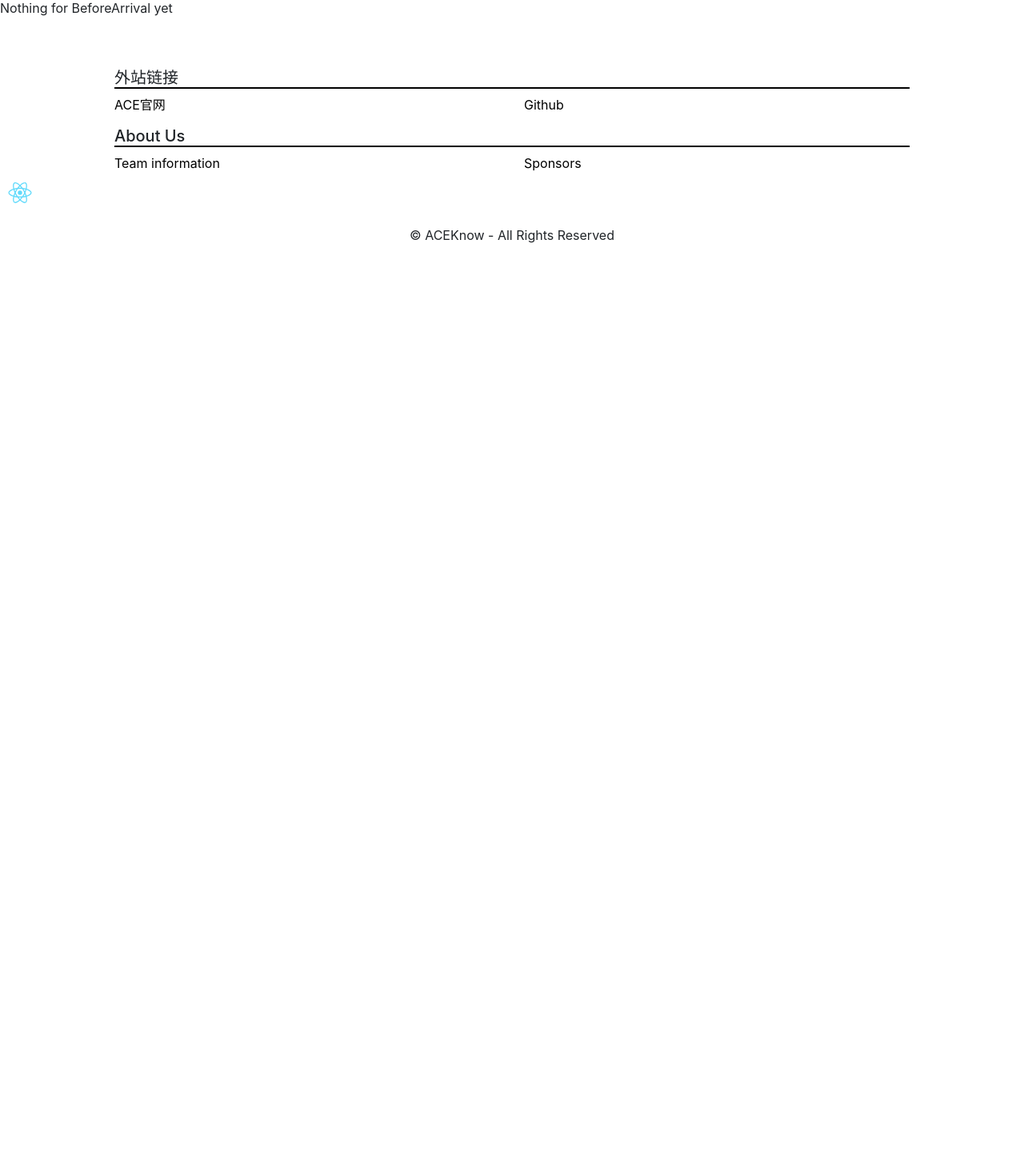
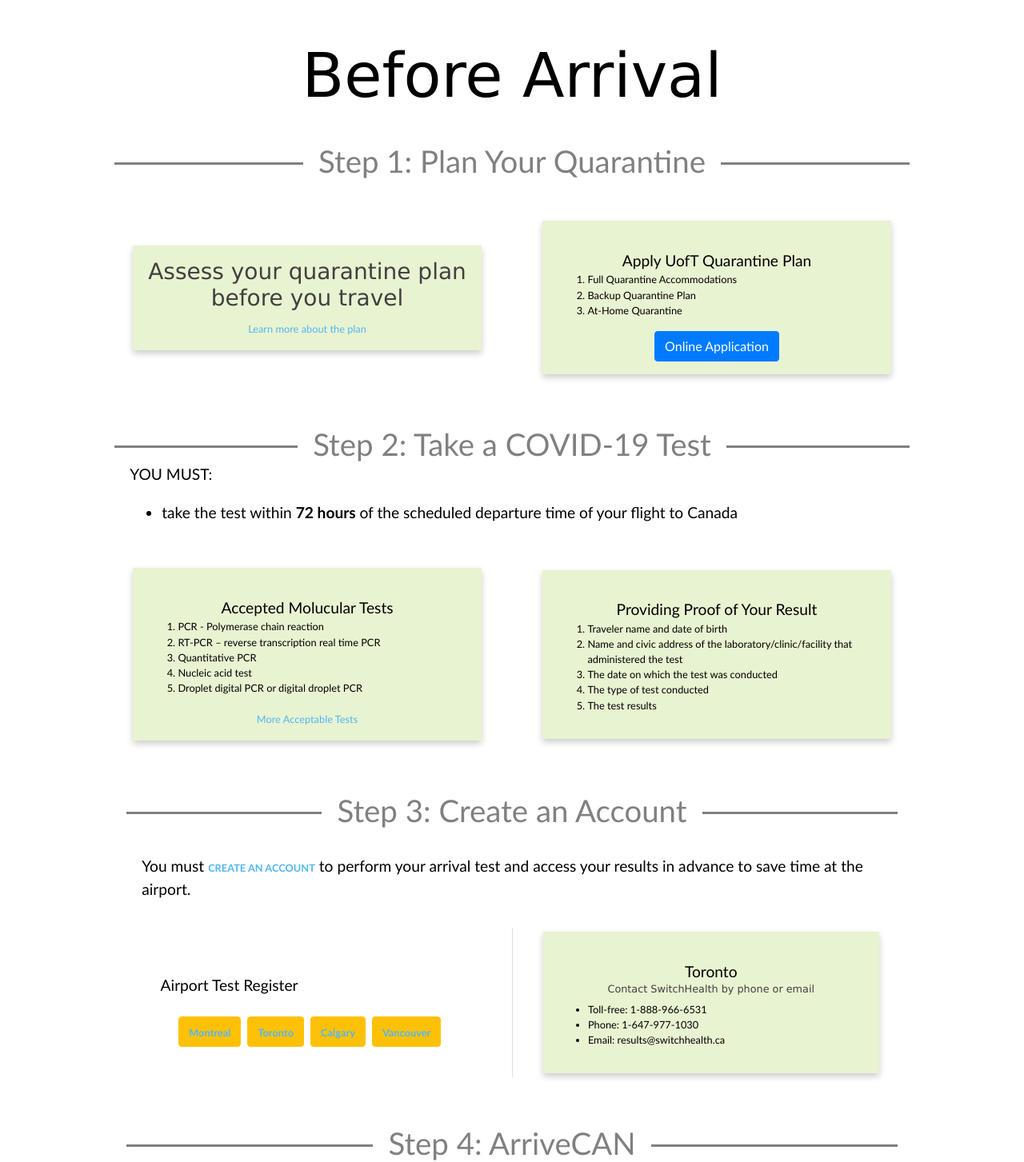
Before and after one commit to UTACE/ACEKnow, a React (Create React App) app in the folder frontend/: page /tocanada/before in a window 1280 px wide. Shown: the part 58-1511 px from the top of the page at 80% size. Before the commit the page ends 800 px from the top, so only its background shows below. Built offline with nearby package versions, Linux system fonts and the light colour scheme.

Commit message:
add BeforeArrival Page

```diff
--- a/frontend/src/Components/Canada/BeforeArrival.js
+++ b/frontend/src/Components/Canada/BeforeArrival.js
@@ -1,13 +1,145 @@
 import React from 'react';
 import NavBar from "../Misc/NavBar";
 import Footer from "../HomePage/Footer";
+import '../../styles/BeforeArrival.css';
+import "../../../node_modules/bootstrap/dist/css/bootstrap.css";
+import "../../../node_modules/bootstrap/dist/css/bootstrap.min.css";
+//import Dropdown from 'react-bootstrap/Dropdown';
+
 
 class BeforeArrival extends React.Component {
   render() {
     return (
       <div>
         <NavBar/>
-        <div>Nothing for BeforeArrival yet</div>
+        <h1>Before Arrival</h1>
+        <div className="main-session">
+          <div className="container">
+            <h2><span>Step 1: Plan Your Quarantine</span></h2>
+            <br></br>
+            <div class="row align-items-center">
+              <div class="col">
+                <div class="info-card">
+                    <h3 class="h3">Assess your quarantine plan before you travel</h3>
+                    <a href="https://travel.gc.ca/travel-covid/travel-restrictions/isolation/quarantine-start">Learn more about the plan</a>
+                </div>
+              </div>
+              <div class="col">
+                  <div class="info-card">
+                    <p class="p1">Apply UofT Quarantine Plan</p>
+                    <ol>
+                      <li>Full Quarantine Accommodations</li>
+                      <li>Backup Quarantine Plan</li>
+                      <li>At-Home Quarantine</li>
+                    </ol>
+                    <a href="https://starportal.utoronto.ca/StarRezPortalX/3CF1ABA3/42/3919/Mandatory_Quarantine-Quarantine_Program_R" class="btn btn-primary">Online Application</a>
+                  </div>
+                </div>
+              </div>
+          </div>
+
+          <br></br><br></br>
+          <div className="container">
+            <h2><span>Step 2: Take a COVID-19 Test</span></h2>
+            <p class="p1">YOU MUST: </p>
+            <ul>
+              <li class="p1">take the test within <strong>72 hours </strong>of the scheduled departure time of your flight to Canada</li>
+            </ul>
+
+            <div class="row align-items-center">
+              <div class="col">
+                <div class="info-card">
+                    <p class="p1">Accepted Molucular Tests</p>
+                    <ol>
+                      <li>PCR - Polymerase chain reaction</li>
+                      <li>RT-PCR – reverse transcription real time PCR</li>
+                      <li>Quantitative PCR</li>
+                      <li>Nucleic acid test</li>
+                      <li>Droplet digital PCR or digital droplet PCR</li>
+                    </ol>
+                    <a href="http://test.canada.ca/covid-19-guidance/proto/travel/travel-2.0/planning-entry/flying-testing-requirements.html#getting-tested">More Acceptable Tests</a>
+                  </div>
+              </div>
+              <div class="col">
+                  <div class="info-card">
+                    <p class="p1">Providing Proof of Your Result</p>
+                    <ol>
+                      <li>Traveler name and date of birth</li>
+                      <li>Name and civic address of the laboratory/clinic/facility that administered the test</li>
+                      <li>The date on which the test was conducted</li>
+                      <li>The type of test conducted</li>
+                      <li>The test results</li>
+                    </ol>
+                  </div>
+                </div>
+              </div>
+
+            <br></br><br></br>
+            <div className="container">
+            <h2><span>Step 3: Create an Account</span></h2>
+            <br></br>
+            <p class="p1">You must <strong><a href="https://travel.gc.ca/travel-covid/travel-restrictions/flying-canada-checklist/covid-19-testing-travellers-coming-into-canada#register">CREATE AN ACCOUNT</a></strong> to perform your arrival test and access your results in advance to save time at the airport.</p>
+            <div class="row align-items-center">
+              <div class="col border-right">
+                <p class="p1">Airport Test Register</p>
+                <br></br>
+                <div class="row justify-content-center">
+                  <div class="btn-toolbar" role="toolbar" aria-label="Toolbar with button groups">
+                    <div class="btn-group mr-2" role="group" aria-label="First group">
+                      <button type="button" class="btn btn-secondary btn-warning"><strong><a href="https://info.biron.ca/inscription-yul">Montreal</a></strong></button>
+                    </div>
+                    <div class="btn-group mr-2" role="group" aria-label="Second group">
+                      <button type="button" class="btn btn-secondary btn-warning"><strong><a href="https://portal.switchhealth.ca/">Toronto</a></strong></button>
+                    </div>
+                    <div class="btn-group mr-2" role="group" aria-label="Third group">
+                      <button type="button" class="btn btn-secondary btn-warning"><strong><a href="https://travel.mandatory-testing.alberta.ca/">Calgary</a></strong></button>
+                    </div>
+                    <div class="btn-group mr-2" role="group" aria-label="Fourth group">
+                      <button type="button" class="btn btn-secondary btn-warning"><strong><a href="https://www.lifelabs.com/flyclear/onarrival/?myProvince=bc">Vancouver</a></strong></button>
+                    </div>
+                  </div>
+                </div>
+
+              </div>
+              <div class="col">
+                  <div class="info-card">
+                    <p class="p1">Toronto</p>
+                    <h3>Contact SwitchHealth by phone or email</h3>
+                    <ul>
+                      <li>Toll-free: 1-888-966-6531</li>
+                      <li>Phone: 1-647-977-1030</li>
+                      <li>Email: results@switchhealth.ca</li>
+                    </ul>
+                  </div>
+              </div>
+            </div>
+            </div>
+
+            <br></br><br></br>
+            <div className="container">
+            <h2><span>Step 4: ArriveCAN</span></h2>
+            <br></br>
+            <p class="p1">You must use ArriveCAN to <strong><a href="https://www.canada.ca/en/public-health/services/diseases/coronavirus-disease-covid-19/arrivecan.html#a3">SUBMIT YOUR TRAVEL DETAILS</a></strong> up to 72 hours before travel.</p>
+            </div>
+
+            <br></br><br></br><br></br>
+            <div className="container">
+            <h2><span>Step 5: Have Everything Ready</span></h2>
+            <br></br>
+            <p class="p1">You need to have your <strong>ArriveCAN receipt</strong> and <strong>Test Result </strong>ready to show when boarding.</p>
+            <p class="p1">Once you submit your information through ArriveCAN, a receipt will be displayed and emailed to you show the receipt to a Canadian border services officer when you enter you can show your ArriveCAN receipt from: <strong>the app, a screenshot, your email or a printout</strong>.</p>
+            </div>
+
+
+
+
+
+
+
+          </div>
+
+        </div>
+
         <Footer/>
       </div>
     );
--- /dev/null
+++ b/frontend/src/styles/BeforeArrival.css
@@ -0,0 +1,154 @@
+.ace-img {
+    max-width: 90%;
+    height: auto;
+    display: block;
+    margin: auto;
+    box-shadow: 0 0.5vw 1vw 0 rgba(0, 0, 0, 0.2), 0 0.7vw 2.5vw 0 rgba(0, 0, 0, 0.19);
+}
+
+img {
+    max-width: 100%;
+    height: auto;
+    display: block;
+    margin: auto;
+}
+
+h1 {
+    text-align: center;
+    font-family:'Lucida Sans', 'Lucida Sans Regular', 'Lucida Grande', 'Lucida Sans Unicode', Geneva, Verdana, sans-serif;
+    font-size: 6vw;
+    color:black;
+    padding: 4vw;
+}
+
+h2 {
+    width: 100%;
+    text-align: center;
+    border-bottom: 0.25vw solid grey;
+    line-height: 0.2vw;
+    font-size: 3vw;
+    font-family:'Trebuchet MS', 'Lucida Sans Unicode', 'Lucida Grande', 'Lucida Sans', Arial, sans-serif;
+    color:grey;
+}
+
+h2 span {
+    background: white;
+    padding: 1.5vw;
+}
+
+h3 {
+    text-align: center;
+    font-family:'Lucida Sans', 'Lucida Sans Regular', 'Lucida Grande', 'Lucida Sans Unicode', Geneva, Verdana, sans-serif;
+    font-size: 1vw;
+    color:rgb(65, 64, 64);
+}
+ul {
+    text-align: justify;
+}
+
+ol {
+    text-align: left;
+}
+
+.p1 {
+    font-size: 1.5vw;
+    font-family:'Trebuchet MS', 'Lucida Sans Unicode', 'Lucida Grande', 'Lucida Sans', Arial, sans-serif;
+    color:black;
+    margin: 1.5vw;
+    margin-bottom:0%;
+}
+
+li {
+    font-size: 1vw;
+    font-family:'Trebuchet MS', 'Lucida Sans Unicode', 'Lucida Grande', 'Lucida Sans', Arial, sans-serif;
+    color:black;
+    margin-bottom:0vw;
+}
+
+a {
+    font-size: 1vw;
+    font-family:'Trebuchet MS', 'Lucida Sans Unicode', 'Lucida Grande', 'Lucida Sans', Arial, sans-serif;
+    color:rgb(81, 183, 243);
+}
+
+.red {
+    font-size: 1.5vw;
+    font-family:'Trebuchet MS', 'Lucida Sans Unicode', 'Lucida Grande', 'Lucida Sans', Arial, sans-serif;
+    color:red;
+    margin: 1vw;
+}
+
+.text-center {
+    text-align: center;
+}
+
+.container {
+    max-width: 80vw;
+}
+
+.split {
+    padding: 3vw;
+}
+
+.col {
+    float: left;
+    width: 50%;
+    padding: 3vw;
+}
+
+.row {
+    margin-top: 0vw;
+}
+
+.border-right {
+    border-right: 2px solid black;
+}
+
+.ul-lg{
+    font-size: 3vw;
+    font-family:'Trebuchet MS', 'Lucida Sans Unicode', 'Lucida Grande', 'Lucida Sans', Arial, sans-serif;
+    color:black;
+    margin: 1.5vw;
+    margin-bottom:0%;
+}
+
+/* Remove extra left and right margins, due to padding in columns */
+.info-row {margin: 0 -5px;}
+
+/* Clear floats after the columns */
+.info-row:after {
+    content: "";
+    display: table;
+    clear: both;
+}
+
+/* Style the counter cards */
+.info-card {
+    box-shadow: 0 4px 8px 0 rgba(0, 0, 0, 0.2); /* this adds the "card" effect */
+    padding: 16px;
+    text-align: center;
+    background-color: rgba(228, 241, 200, 0.831);
+}
+
+.dropdown-menu {
+    box-shadow: 0 .5rem 1rem rgba(0, 0, 0, .15)!important;
+    margin-top:0px !important;
+    width:100% !important;
+}
+
+/* Responsive columns - one column layout (vertical) on small screens */
+@media screen and (max-width: 600px) {
+    .info-column {
+        width: 100%;
+        display: block;
+        margin-bottom: 20px;
+    }
+
+    button span{
+        display: none
+    }
+
+    button{
+        padding: 10px;
+    }
+}
```
Also changed, not shown: 1 other file (tests, documents, lock files or other folders).
